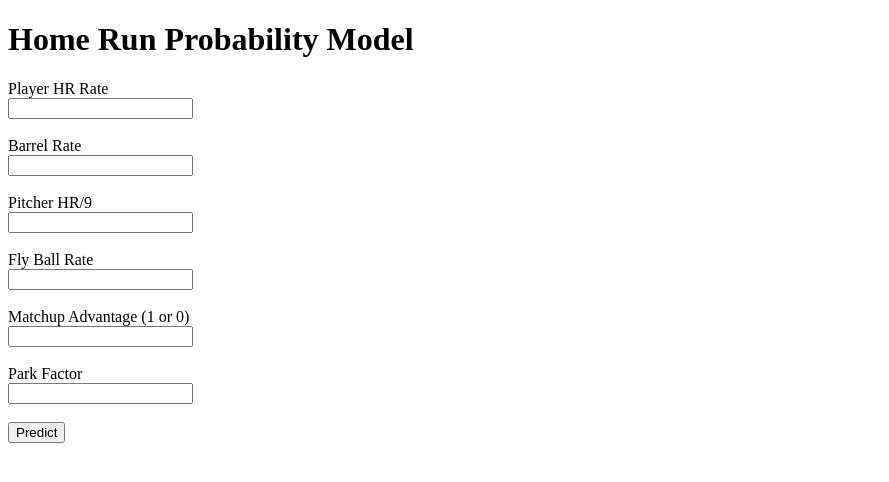
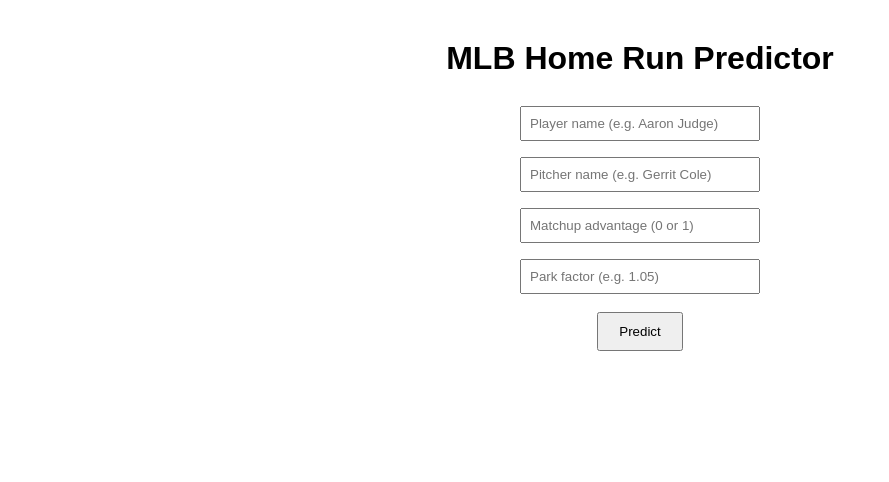
Before and after one commit to royalss-code/Derby, a Flask app: page / in a window 1280 px wide. Shown: the top 482 px of the page, without its empty margins (0-889 px from the left). Run offline with Flask 3, Linux system fonts and the light colour scheme; parts of the project's set-up code (start-up, migrations or seed data) failed here and were passed over.

Commit message:
Update index.html

```diff
--- a/templates/index.html
+++ b/templates/index.html
@@ -2,34 +2,40 @@
 <html>
 <head>
     <title>MLB HR Predictor</title>
+    <style>
+        body { font-family: Arial, sans-serif; text-align: center; margin-top: 40px; }
+        input { margin: 8px; padding: 8px; width: 220px; }
+        button { padding: 10px 20px; margin-top: 10px; }
+        .result { margin-top: 20px; font-size: 22px; font-weight: bold; }
+        .error { margin-top: 20px; color: red; font-weight: bold; }
+    </style>
 </head>
 <body>
-    <h1>Home Run Probability Model</h1>
+    <h1>MLB Home Run Predictor</h1>
 
     <form method="POST">
-        <label>Player HR Rate</label><br>
-        <input name="player_hr_rate"><br><br>
-
-        <label>Barrel Rate</label><br>
-        <input name="barrel_rate"><br><br>
-
-        <label>Pitcher HR/9</label><br>
-        <input name="pitcher_hr9"><br><br>
-
-        <label>Fly Ball Rate</label><br>
-        <input name="flyball_rate"><br><br>
-
-        <label>Matchup Advantage (1 or 0)</label><br>
-        <input name="matchup"><br><br>
-
-        <label>Park Factor</label><br>
-        <input name="park_factor"><br><br>
+        <div>
+            <input name="player_name" placeholder="Player name (e.g. Aaron Judge)" required>
+        </div>
+        <div>
+            <input name="pitcher_name" placeholder="Pitcher name (e.g. Gerrit Cole)" required>
+        </div>
+        <div>
+            <input name="matchup" placeholder="Matchup advantage (0 or 1)" required>
+        </div>
+        <div>
+            <input name="park_factor" placeholder="Park factor (e.g. 1.05)" required>
+        </div>
 
         <button type="submit">Predict</button>
     </form>
 
     {% if prediction %}
-        <h2>HR Probability: {{ prediction }}</h2>
+        <div class="result">HR Probability: {{ prediction }}</div>
+    {% endif %}
+
+    {% if error %}
+        <div class="error">{{ error }}</div>
     {% endif %}
 </body>
 </html>
```
